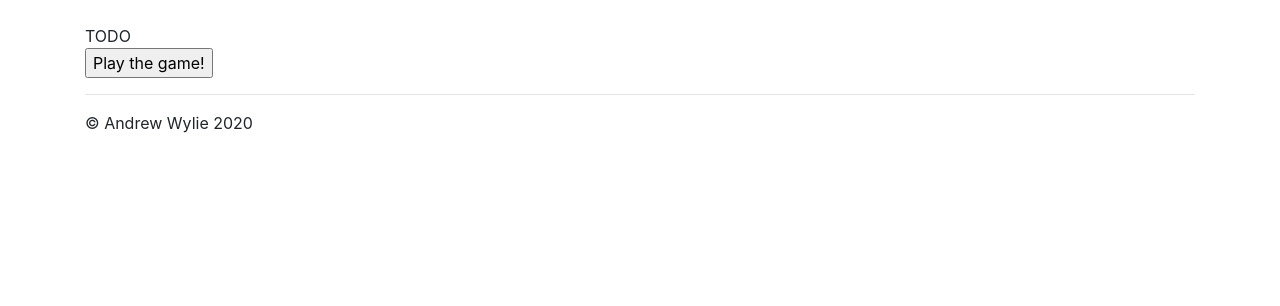
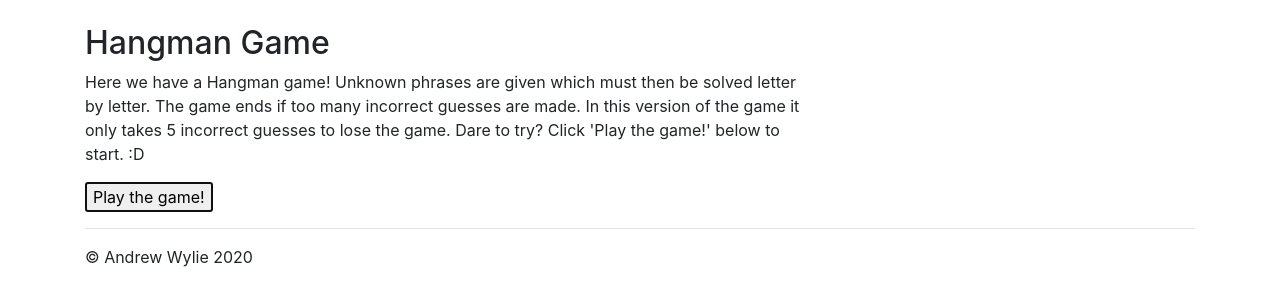
Before and after one commit to adwylie/simple-hangman, a Flask app: page / in a window 1280 px wide. Shown: the part 56-362 px from the top of the page. Run offline with Flask 2, Linux system fonts and the light colour scheme; some libraries are stand-ins or nearby versions.

Commit message:
Updated docs wrt/ API, added description text, few other bugs.

```diff
--- a/app.py
+++ b/app.py
@@ -182,7 +182,7 @@ class GameAPI(Resource):
             game = games[identifier]
 
             game_json = get_game_obj(game, id=identifier)
-            return game_json, 201
+            return game_json, 200
 
         except KeyError:
             abort(404)
@@ -270,7 +270,12 @@ class GameScoreAPI(Resource):
 
                 # Scores don't have a specific location,
                 # so we won't add a Location header.
-                return user_score, 201
+                user_score_json = {
+                    'id': user_score.id,
+                    'user': user_score.user,
+                    'score': user_score.score
+                }
+                return user_score_json, 201
 
             else:
                 abort(400)
--- a/templates/index.html
+++ b/templates/index.html
@@ -20,10 +20,16 @@
     <div class="row">
       {# Either game description or game depending on state. #}
       <div class="col-md-8">
+        <h2>Hangman Game</h2>
         {% if not data.game %}
-          {# TODO: Game description. #}
-          <div>TODO</div>
-          <form method="post"><input type="submit" name="play" value="Play the game!"></form>
+          <p>Here we have a Hangman game! Unknown phrases are given which
+             must then be solved letter by letter. The game ends if too many
+             incorrect guesses are made. In this version of the game it only
+             takes 5 incorrect guesses to lose the game. Dare to try? Click
+             'Play the game!' below to start. :D</p>
+          <form method="post">
+            <input type="submit" name="play" value="Play the game!" autofocus>
+          </form>
 
         {% else %}
           {# TODO: Improve alt text. #}
@@ -69,7 +75,7 @@
             {% else %}
               <div>Oh no! You've lost the game :(</div>
               <form method="post">
-                <input type="submit" name="exit" value="Exit">
+                <input type="submit" name="exit" value="Exit" autofocus>
               </form>
             {% endif %}
           {% endif %}
```
Also changed, not shown: README.md.
